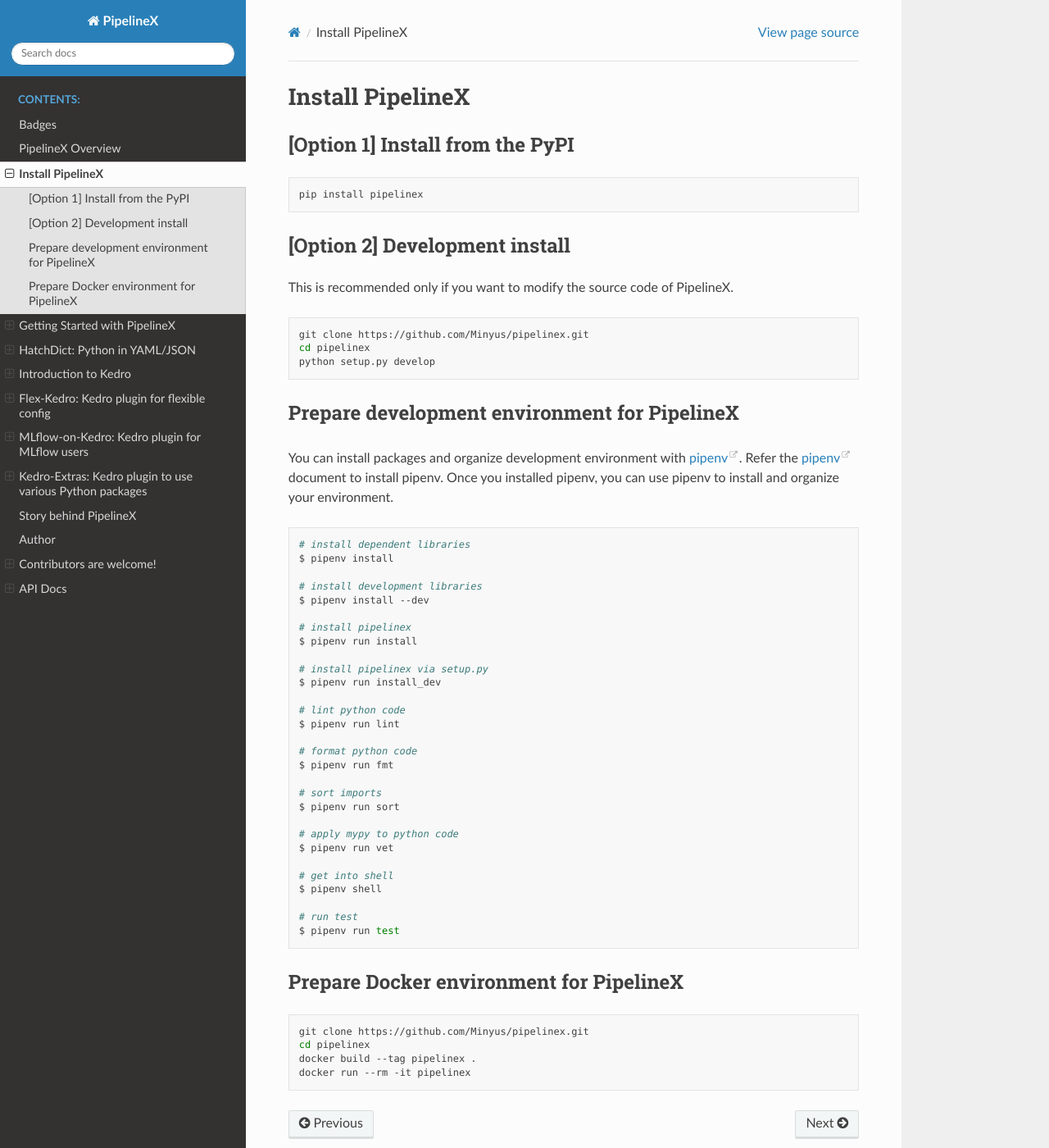
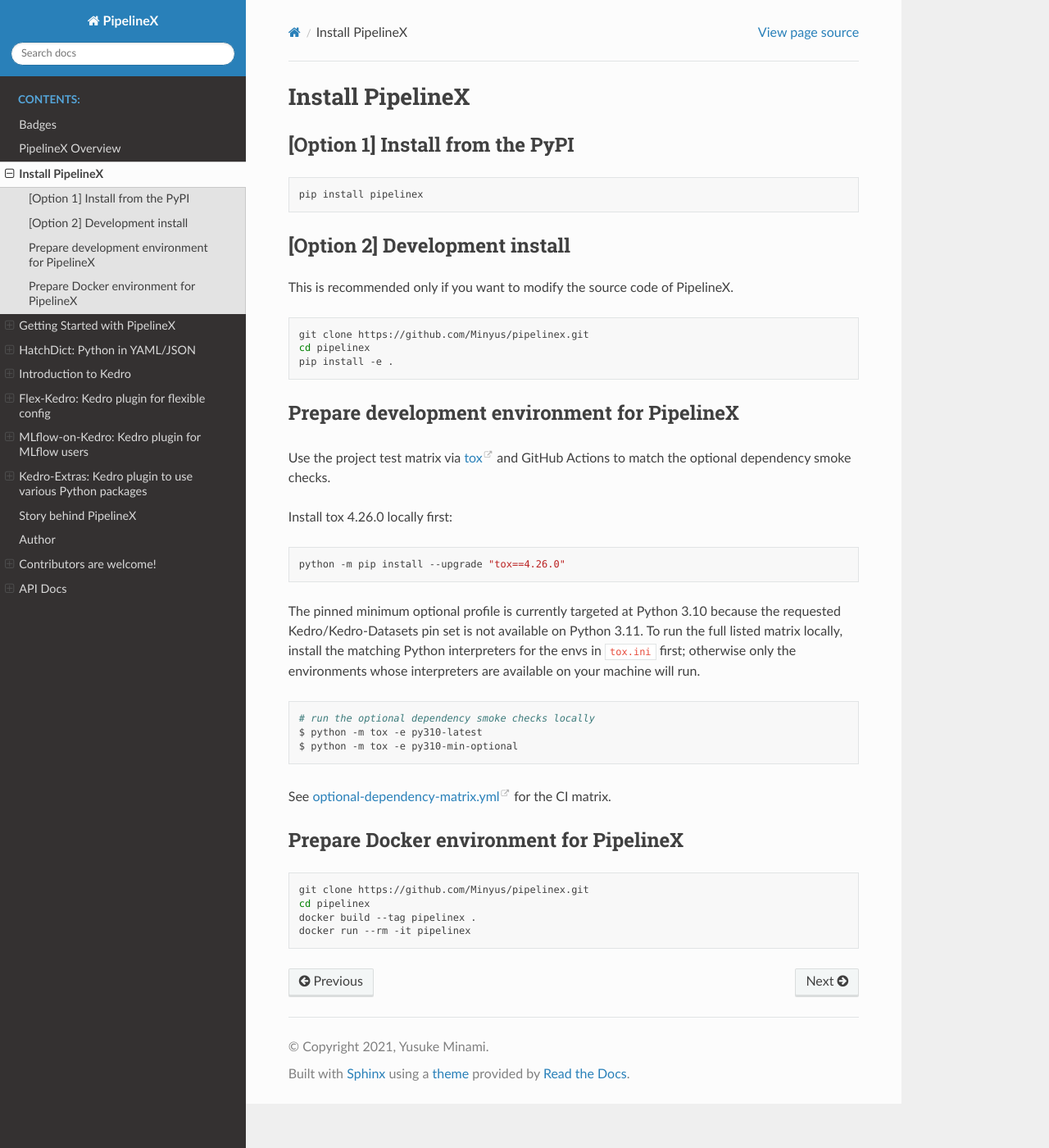
Before and after one commit to Minyus/pipelinex, a Sphinx documentation site: the page built from docs/section02.md, in a window 1280 px wide and 1400 px high. Shown: the whole window at 82% size. Built offline with Sphinx 7.4.7 and the Read the Docs theme 3.1.0, drawn with Linux system fonts in a browser that asks for light colours; the version number is read from the project's files by our own code.

Commit message:
Support Python 3.10-3.13 optional dependency testing
Modernize the optional dependency matrix, pandas import smoke coverage, and docs toolchain so the declared support window is credible in CI and local verification.

Constraint: Keep the pandas fix scoped to the modern kedro_datasets path
Rejected: Preserve legacy Kedro-only fallback | user chose the modern-only scoped fix
Confidence: medium
Scope-risk: moderate
Not-tested: Full 3.10/3.12/3.13 matrix execution outside py311-latest and docs build verification

````diff
--- a/docs/conf.py
+++ b/docs/conf.py
@@ -10,11 +10,10 @@
 # add these directories to sys.path here. If the directory is relative to the
 # documentation root, use os.path.abspath to make it absolute, like shown here.
 #
-# import os
-# import sys
-# sys.path.insert(0, os.path.abspath('.'))
+import os
+import sys
 
-from recommonmark.transform import AutoStructify
+sys.path.insert(0, os.path.abspath("../src"))
 
 from pipelinex import __version__ as release
 
@@ -43,7 +42,7 @@
     "sphinx.ext.ifconfig",
     "sphinx.ext.viewcode",
     "sphinx.ext.mathjax",
-    "recommonmark",
+    "myst_parser",
     "sphinx_copybutton",
 ]
 
@@ -116,6 +115,3 @@
 def setup(app):
     app.connect("autodoc-process-docstring", autodoc_process_docstring)
     app.connect("autodoc-skip-member", skip)
-    # enable rendering RST tables in Markdown
-    app.add_config_value("recommonmark_config", {"enable_eval_rst": True}, True)
-    app.add_transform(AutoStructify)
--- a/docs/section02.md
+++ b/docs/section02.md
@@ -13,46 +13,28 @@
 ```bash
 git clone https://github.com/Minyus/pipelinex.git
 cd pipelinex
-python setup.py develop
+pip install -e .
 ```
 
 ### Prepare development environment for PipelineX
 
-You can install packages and organize development environment with [pipenv](https://github.com/pypa/pipenv).
-Refer the [pipenv](https://github.com/pypa/pipenv) document to install pipenv.
-Once you installed pipenv, you can use pipenv to install and organize your environment.
+Use the project test matrix via [tox](https://tox.wiki/) and GitHub Actions to match the optional dependency smoke checks.
+
+Install tox 4.26.0 locally first:
 
 ```sh
-# install dependent libraries
-$ pipenv install
+python -m pip install --upgrade "tox==4.26.0"
+```
 
-# install development libraries
-$ pipenv install --dev
+The pinned minimum optional profile is currently targeted at Python 3.10 because the requested Kedro/Kedro-Datasets pin set is not available on Python 3.11. To run the full listed matrix locally, install the matching Python interpreters for the envs in `tox.ini` first; otherwise only the environments whose interpreters are available on your machine will run.
 
-# install pipelinex
-$ pipenv run install
+```sh
+# run the optional dependency smoke checks locally
+$ python -m tox -e py310-latest
+$ python -m tox -e py310-min-optional
+```
 
-# install pipelinex via setup.py
-$ pipenv run install_dev
-
-# lint python code
-$ pipenv run lint
-
-# format python code
-$ pipenv run fmt
-
-# sort imports
-$ pipenv run sort
-
-# apply mypy to python code
-$ pipenv run vet
-
-# get into shell
-$ pipenv shell
-
-# run test
-$ pipenv run test
-```
+See [optional-dependency-matrix.yml](https://github.com/Minyus/pipelinex/blob/master/.github/workflows/optional-dependency-matrix.yml) for the CI matrix.
 
 ### Prepare Docker environment for PipelineX
 
--- a/requirements_optional.txt
+++ b/requirements_optional.txt
@@ -6,7 +6,7 @@
 pandas-profiling
 Pillow
 torch
-torch-vision
+torchvision
 pytorch-ignite
 opencv-python
 opencv-contrib-python
````
Also changed, not shown: CONTRIBUTING.md (+8 -7 lines), README.md (+26 -40 lines), docs/section00.md (+2 -2 lines), requirements_docs.txt (+7 -8 lines), setup.py (+26 -15 lines), .readthedocs.yaml, 6 other files.
